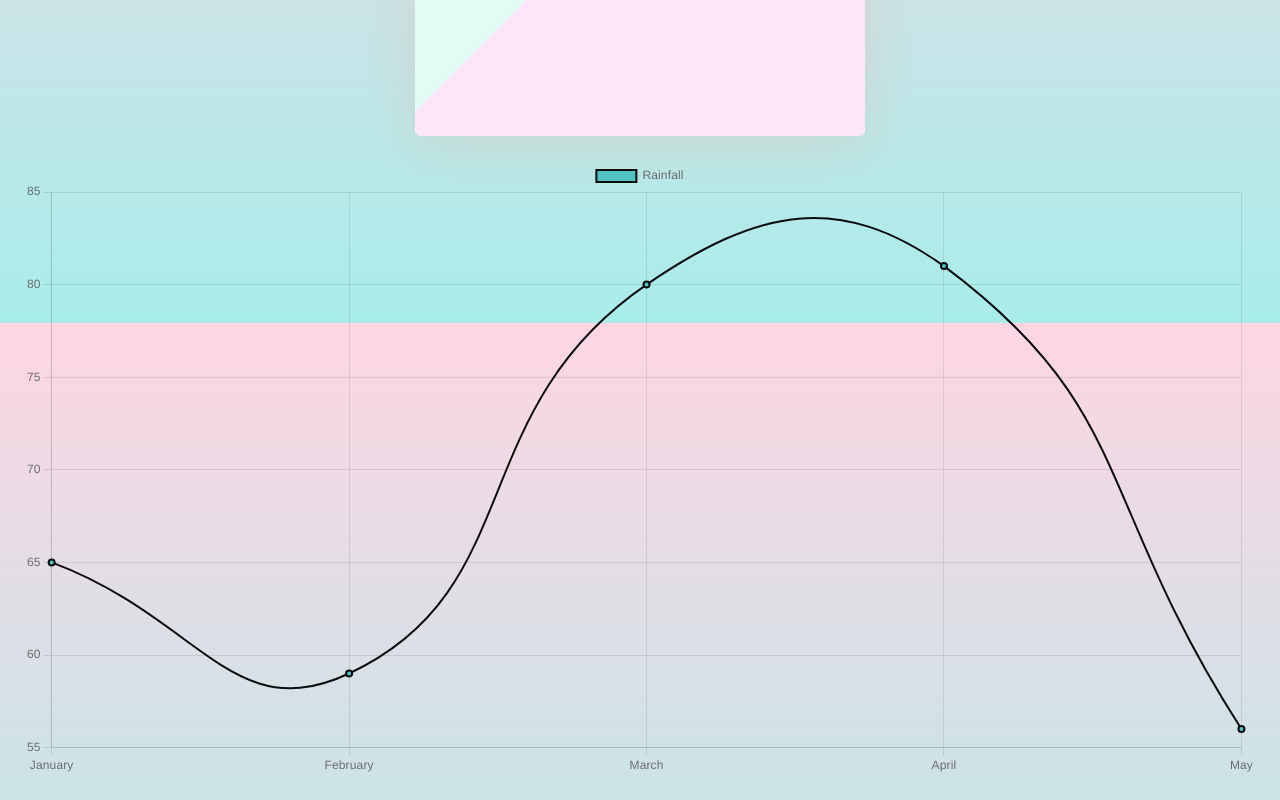
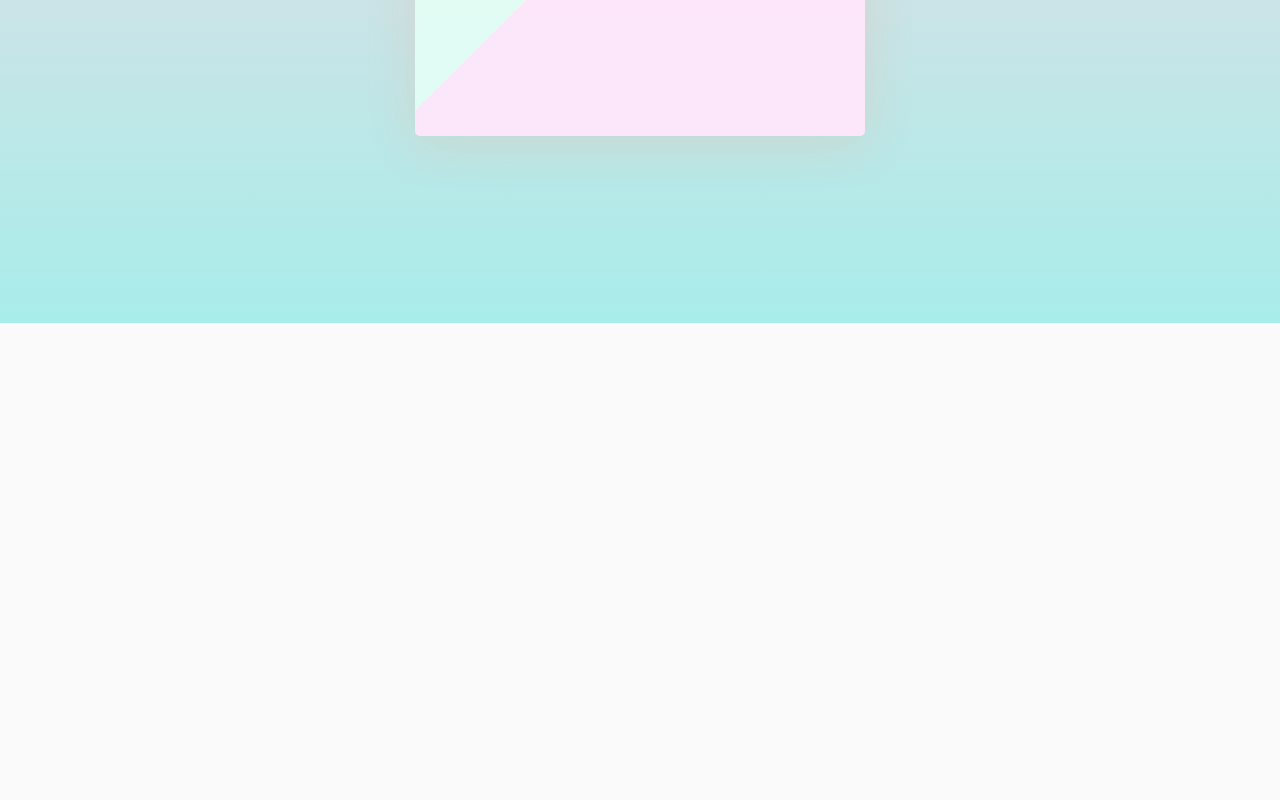
Before and after one commit to KeshawnSharper/DataFacts-FE, a React (Create React App) app in the folder fe/: page /home/1 in a window 1280 px wide. Shown: the part 477-1277 px from the top of the page. After the commit the page ends 800 px from the top, so only its background shows below. Built offline with nearby package versions, Linux system fonts and the light colour scheme; sample sign-in values are in the browser's storage; a web font is replaced by a local one.

Commit message:
LIne graph synchs with population data

```diff
--- a/fe/src/components/Graphs/Graphs.js
+++ b/fe/src/components/Graphs/Graphs.js
@@ -1,28 +1,30 @@
 import React from 'react';
 import {Line} from 'react-chartjs-2';
 
-const state = {
-  labels: ['January', 'February', 'March',
-           'April', 'May'],
+export default class Graphs extends React.Component {
+    constructor(props) {
+        super(props);
+        this.state = {
+            labels: this.props.state_population.slice(1).map(state => state.year).sort((a,b) => a.year - b.year),
             datasets: [
               {
-      label: 'Rainfall',
+                label: this.props.state_population[0],
                 fill: false,
                 lineTension: 0.5,
                 backgroundColor: 'rgba(75,192,192,1)',
                 borderColor: 'rgba(0,0,0,1)',
                 borderWidth: 2,
-      data: [65, 59, 80, 81, 56]
+                data: this.props.state_population.slice(1).map(state => state.population).sort((a,b) => a.year - b.year)
               }
             ]
           }
-
-export default class Graphs extends React.Component {
+      }
   render() {
+console.log(this.props)
     return (
       <div>
         <Line
-          data={state}
+          data={this.state}
           options={{
             title:{
               display:true,
--- a/fe/src/components/Tabs/Population/Population.js
+++ b/fe/src/components/Tabs/Population/Population.js
@@ -28,6 +28,11 @@ const Population = ({state_population,getStatePopulation}) => {
    }
     return (
         <div>
+            {state_population.length === 6 ?
+            <Graphs state_population={state_population}/>
+            :
+            null
+        }
         <form>
         <div className="con">
           <header className="head-form">
@@ -88,7 +93,7 @@ const Population = ({state_population,getStatePopulation}) => {
 
         </div>
       </form>
-      <Graphs state_population={state_population}/>
+
       </div>
     )
 }
```
Lines whose indentation alone changed are shown as unchanged.
